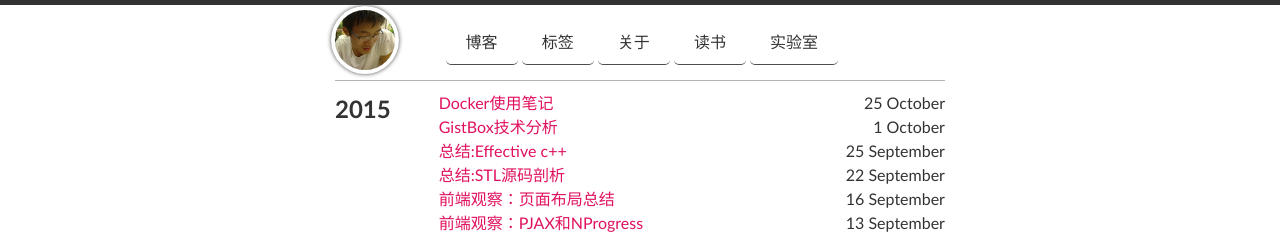
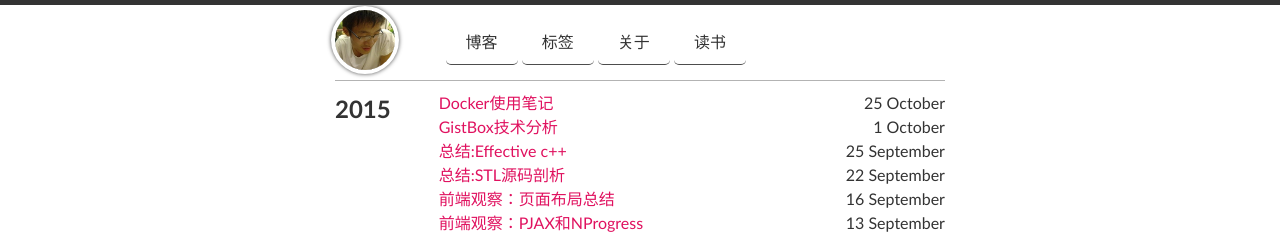
Before and after one commit to Tangxuguo/blog, a Jekyll site: the page built from index.html, in a window 1280 px wide. Shown: the top 234 px of the page. Built offline with Jekyll 4.4.1, drawn with Linux system fonts in a browser that asks for light colours; Markdown is read by kramdown in place of the engine named in the settings.

Commit message:
删除实验室

```diff
--- a/_data/links.yml
+++ b/_data/links.yml
@@ -9,6 +9,3 @@
 
 - url: /blog/pages/read.html
   title: 读书
-
-- url: /lab/
-  title: 实验室
```
